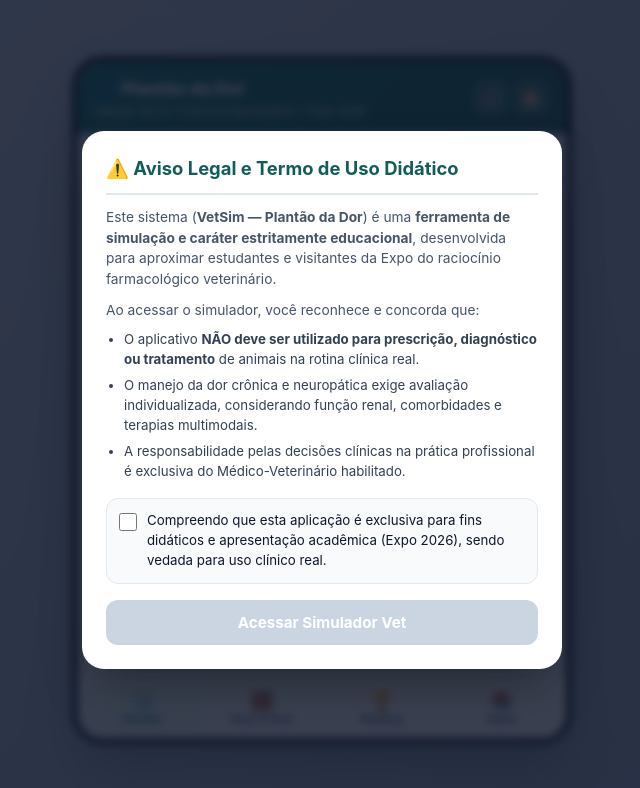
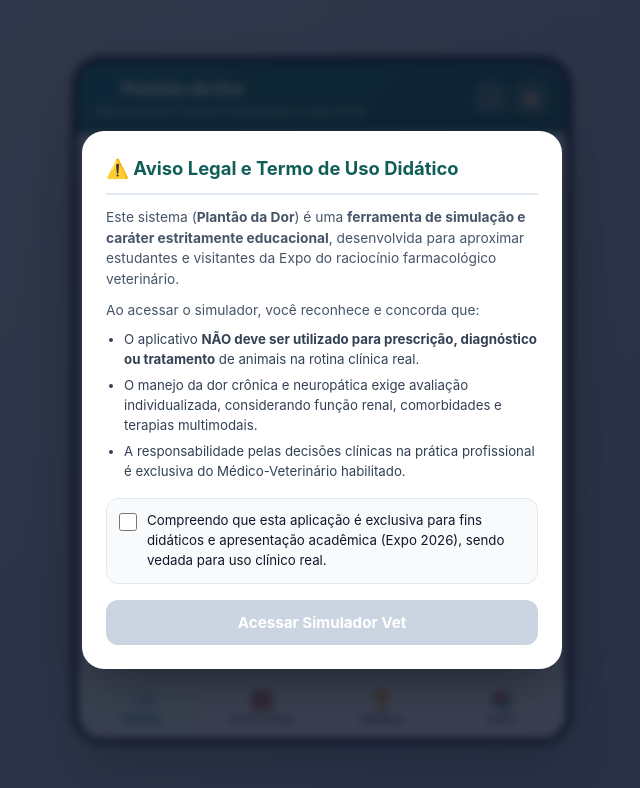
Before and after one commit to danidjho-art/Jogo_Expo, a plain HTML site: page index.html in a window 1280 px wide. Shown: the whole page, without its empty margins (318-958 px from the left). Drawn offline with Linux system fonts and the light colour scheme.

Commit message:
index.html

```diff
--- a/index.html
+++ b/index.html
@@ -842,7 +842,7 @@
   <div id="disclaimer-overlay">
     <div class="disclaimer-card">
       <h2>⚠️ Aviso Legal e Termo de Uso Didático</h2>
-      <p>Este sistema (<strong>VetSim — Plantão da Dor</strong>) é uma <strong>ferramenta de simulação e caráter estritamente educacional</strong>, desenvolvida para aproximar estudantes e visitantes da Expo do raciocínio farmacológico veterinário.</p>
+      <p>Este sistema (<strong>Plantão da Dor</strong>) é uma <strong>ferramenta de simulação e caráter estritamente educacional</strong>, desenvolvida para aproximar estudantes e visitantes da Expo do raciocínio farmacológico veterinário.</p>
       <p>Ao acessar o simulador, você reconhece e concorda que:</p>
       <ul>
         <li>O aplicativo <strong>NÃO deve ser utilizado para prescrição, diagnóstico ou tratamento</strong> de animais na rotina clínica real.</li>
```
